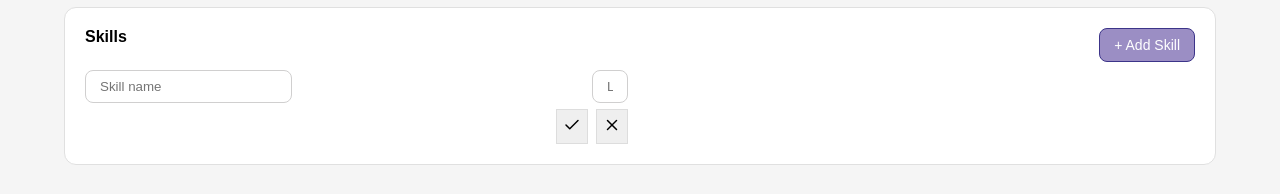
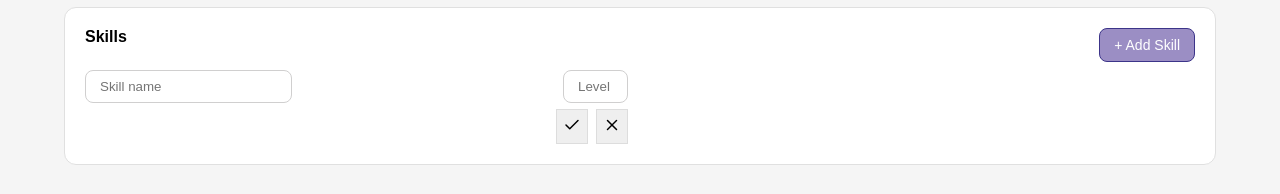
Before and after one commit to sb-lee-dev/Folio, a React (Vite) app in the folder DevDeck/: page /profile/1 in a window 1280 px wide. Both pictures are taken after a click on the element "+ Add Skill". Shown: the part 230-424 px from the top of the page. Built offline with nearby package versions, Linux system fonts and the light colour scheme; no server answers.

Commit message:
Made edit button work and shared edit and add features in SkillAddEditView component

```diff
--- /dev/null
+++ b/DevDeck/src/pages/profile/SkillAddEditView.css
@@ -0,0 +1,27 @@
+.skill-buttons {
+  display: flex;
+  gap: 8px;
+  justify-content: end;
+}
+.skill-right-button {
+  border: 1px solid #ddd;
+  cursor: pointer;
+  height: 35px;
+}
+.skill-inputs {
+  display: flex;
+  justify-content: space-between;
+  margin-bottom: 6px;
+}
+.skill-name-input {
+  border: 1px solid #d0cfcf;
+  padding: 8px 14px;
+  border-radius: 8px;
+}
+.level-input {
+  border: 1px solid #d0cfcf;
+  padding: 8px 14px;
+  border-radius: 8px;
+  width: 65px;
+
+}
--- /dev/null
+++ b/DevDeck/src/pages/profile/SkillAddEditView.jsx
@@ -0,0 +1,53 @@
+import { useRef, useState } from "react";
+import { Check, X } from "lucide-react";
+import "./SkillAddEditView.css";
+
+export default function SkillAddEditView({ skill, saveSkill, cancelNewSkill }) {
+  const nameRef = useRef(null);
+  const levelRef = useRef(null);
+  const [copySkill, setCopySkill] = useState(skill);
+
+  const onChangeHandler = (e) => {
+    const {name, value} = e.target;
+    setCopySkill({...copySkill, [name]: value})
+  }
+
+  return (
+    <div className="skill-item">
+      <div className="skill-inputs">
+        <input
+          name="name"
+          className="skill-name-input"
+          required
+          ref={nameRef}
+          placeholder="Skill name"
+          value={copySkill.name}
+          onChange={onChangeHandler}
+        />
+        <input
+          name="level"
+          className="level-input"
+          required
+          ref={levelRef}
+          placeholder="Level"
+          value={copySkill.level}
+          onChange={onChangeHandler}
+        />
+      </div>
+      <div className="skill-buttons">
+        <button
+          className="skill-right-button"
+          onClick={() => saveSkill(copySkill, nameRef, levelRef)}
+        >
+          <Check size={18} />
+        </button>
+        <button
+          className="skill-right-button"
+          onClick={() => cancelNewSkill(skill.id)}
+        >
+          <X size={18} />
+        </button>
+      </div>
+    </div>
+  );
+}
--- a/DevDeck/src/pages/profile/SkillsBar.jsx
+++ b/DevDeck/src/pages/profile/SkillsBar.jsx
@@ -1,9 +1,11 @@
 import "./SkillsBar.css";
-import { Pencil, Trash2} from "lucide-react";
+import { Pencil, Trash2 } from "lucide-react";
 import axios from "axios";
-import AddSkillView from "./AddSkillView"
+import { useState } from "react";
+import SkillAddEditView from "./SkillAddEditView";
 
 export default function SkillsBar({ skillsData, setSkillsData }) {
+  const [editingId, setEditingId] = useState(null);
   const API_BASE_URL = import.meta.env.VITE_API_BASE_URL;
 
   const deleteSkill = (skillId) => {
@@ -20,7 +22,7 @@ export default function SkillsBar({ skillsData, setSkillsData }) {
   const addNewSkill = () => {
     const newSkill = {
       name: "",
-      level: "0",
+      level: "",
       isNew: true,
       id: Math.random(),
     };
@@ -30,23 +32,21 @@ export default function SkillsBar({ skillsData, setSkillsData }) {
     }));
   };
 
-  const saveSkill = (skillId, nameRef, levelRef) => {
+  const saveSkill = (copySkill, nameRef, levelRef) => {
     if (!nameRef.current.reportValidity()) return;
     if (!levelRef.current.reportValidity()) return;
-    const newSkill = {
-      name: nameRef.current.value,
-      level: levelRef.current.value,
-      isNew: false,
-      id: skillId,
-    };
+    const newSkill = { ...copySkill, isNew: false };
     setSkillsData((prev) => {
       const updated = {
         ...prev,
-        skills: prev.skills.map((skill) => (skill.id === skillId ? newSkill : skill)),
+        skills: prev.skills.map((skill) =>
+          skill.id === copySkill.id ? newSkill : skill,
+        ),
       };
       axios.put(`${API_BASE_URL}/users/${prev.id}`, updated);
       return updated;
     });
+    setEditingId(null);
   };
 
   const cancelNewSkill = (skillId) => {
@@ -67,13 +67,15 @@ export default function SkillsBar({ skillsData, setSkillsData }) {
       </div>
       <div className="skills-list">
         {skillsData.map((skill) =>
-          skill.isNew ? (
-            <AddSkillView
-    key={skill.id}
-    skill={skill}
-    saveSkill={saveSkill}
-    cancelNewSkill={cancelNewSkill}
-  />
+          skill.isNew || editingId === skill.id ? (
+            <SkillAddEditView
+              key={skill.id}
+              skill={skill}
+              saveSkill={saveSkill}
+              cancelNewSkill={
+                skill.isNew ? cancelNewSkill : () => setEditingId(null)
+              }
+            />
           ) : (
             <div key={skill.id} className="skill-item">
               <div className="skill-header">
@@ -89,7 +91,7 @@ export default function SkillsBar({ skillsData, setSkillsData }) {
               </div>
               <div className="skill-buttons">
                 <button className="skill-right-button">
-                  <Pencil size={18} />
+                  <Pencil size={18} onClick={() => setEditingId(skill.id)} />
                 </button>
                 <button
                   className="skill-right-button"
```
